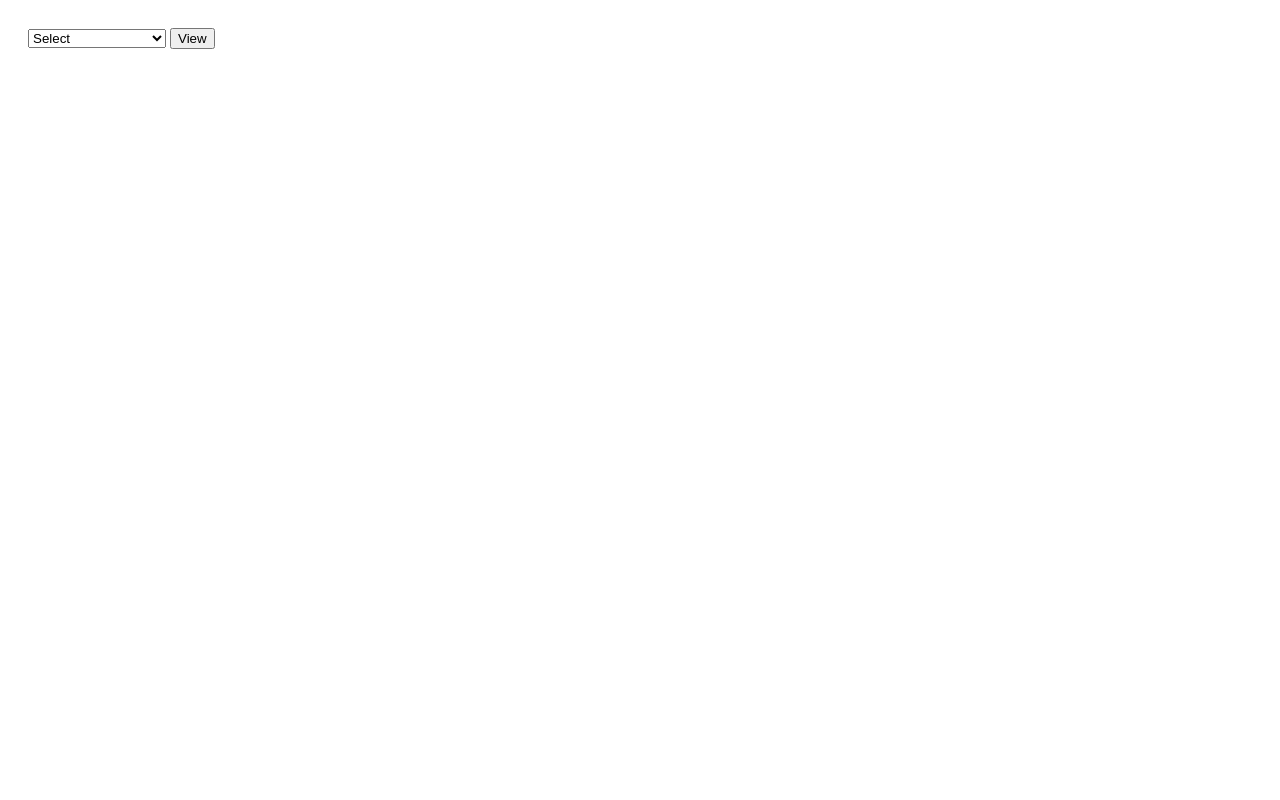
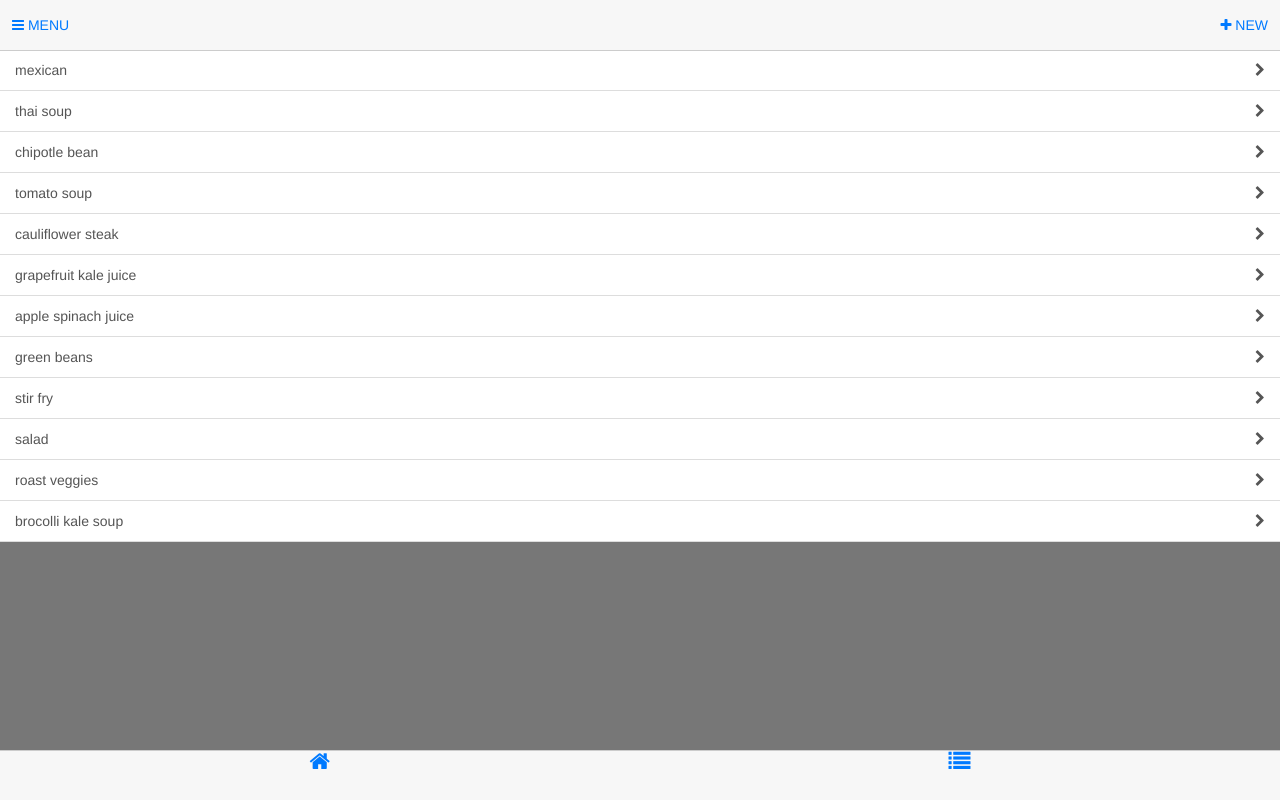
Before and after one commit to pwshugar/recipes, a website: page views/index.html in a window 1280 px wide. Drawn offline with nearby package versions, Linux system fonts and the light colour scheme; some packages are replaced by stand-ins of ours.

Commit message:
new design

```diff
--- a/app.js
+++ b/app.js
@@ -3,6 +3,7 @@ var app = express();
 
 app.set('views', __dirname + '/views');
 app.use('/public', express.static(__dirname + '/public'));
+app.use('/bower_components', express.static(__dirname + '/bower_components'));
 app.engine('html', require('ejs').renderFile);
 
 app.get('/', function(req, res){
--- a/public/data.js
+++ b/public/data.js
@@ -78,8 +78,7 @@ window.recipes = {
  		"carrot": { qty: 3, type: "vegetable" },
  		"zuchini": { qty: 1, type: "vegetable" },
  		"lime": { qty: 1, type: "fruit" }
- 	}
-,
+ 	},
  	"brocolli kale soup": {
  		"brocolli": { qty: 2, type: "vegetable" },
  		"kale": { qty: 1, type: "vegetable" },
--- a/public/recipes.js
+++ b/public/recipes.js
@@ -1,14 +1,31 @@
-angular.module('RecipeApp', [])
+angular.module('RecipeApp', ["ngRoute", "mobile-angular-ui"])
+	.config(function($routeProvider) {
+      $routeProvider
+       //  .when('/', {
+       //  // ...
+       //  })
+	      // .when('/route1', {
+	      //   templateUrl: 'partials/phone-list.html',
+	      //   controller: 'PhoneListCtrl'
+	      // })
+	      // .when('/phones/:phoneId', {
+	      //   templateUrl: 'partials/phone-detail.html',
+	      //   controller: 'PhoneDetailCtrl'
+	      // })
+	      .otherwise({
+	        redirectTo: '/'
+	      });
+  })
 	.controller('RecipeCtrl', function ($scope) {
 	  $scope.recipes = window.recipes;
 	  $scope.recipeList = Object.keys($scope.recipes);
-	  $scope.recipeList.unshift("Select");
+	  // $scope.recipeList.unshift("Select");
 	  $scope.totalRecipe = {};
-	  $scope.selected = "Select";
+	  // $scope.selected = "Select";
 
 	  $scope.view = function(){
 	  	if ($scope.selected === "Select") return;
-	  	if ($scope.recipeList[0] === "Select") $scope.recipeList = $scope.recipeList.slice(1, $scope.recipeList.length)
+	  	// if ($scope.recipeList[0] === "Select") $scope.recipeList = $scope.recipeList.slice(1, $scope.recipeList.length)
 	  	$scope.currentRecipe = angular.copy($scope.recipes[$scope.selected]);
 	  	$scope.currentIngredients = Object.keys($scope.currentRecipe);
 	  };
--- /dev/null
+++ b/public/routes.js
@@ -0,0 +1,6 @@
+angular.module('RecipeApp', ["ngRoute", "mobile-angular-ui"])
+  .config(function($routeProvider) {
+      $routeProvider.when('/', {
+        // ...
+      });
+  });
--- a/views/index.html
+++ b/views/index.html
@@ -1,7 +1,9 @@
-<html ng-app="RecipeApp">
+<!-- <html ng-app="RecipeApp">
 	<head>
 		<link href="https://maxcdn.bootstrapcdn.com/font-awesome/4.2.0/css/font-awesome.min.css" rel="stylesheet">
+		<link rel="stylesheet" href="/bower_components/mobile-angular-ui/dist/css/mobile-angular-ui-base.min.css" />
 		<script src="https://cdnjs.cloudflare.com/ajax/libs/angular.js/1.3.0/angular.min.js"></script>
+		<script src="/bower_components/mobile-angular-ui/dist/js/mobile-angular-ui.min.js"></script>
 		<script src="/public/data.js"></script>
 		<script src="/public/recipes.js"></script>
 	</head>
@@ -34,4 +36,76 @@
 			</div>
 		</div>
 	</body>
+</html> -->
+
+
+
+<html ng-app="RecipeApp">
+	<head>
+		<link href="https://maxcdn.bootstrapcdn.com/font-awesome/4.2.0/css/font-awesome.min.css" rel="stylesheet">
+		<link rel="stylesheet" href="/bower_components/mobile-angular-ui/dist/css/mobile-angular-ui-base.min.css" />
+		<script src="https://cdnjs.cloudflare.com/ajax/libs/angular.js/1.3.0/angular.min.js"></script>
+		<script src="https://cdnjs.cloudflare.com/ajax/libs/angular.js/1.3.0/angular-route.min.js"></script>
+		<script src="/bower_components/mobile-angular-ui/dist/js/mobile-angular-ui.min.js"></script>
+		<script src="/public/data.js"></script>
+		<script src="/public/recipes.js"></script>
+	</head>
+	<body ng-controller="RecipeCtrl">
+		<div class="sidebar sidebar-left" toggleable parent-active-class="sidebar-left-in" id="mainSidebar">
+		  <h1 class="app-name">My App</h1>
+
+		  <div class="scrollable">
+		    <div class="scrollable-content">
+		      <div class="list-group" toggle="off" bubble target="mainSidebar">
+		        <a class="list-group-item" href="#/">Home <i class="fa fa-chevron-right pull-right"></i></a>
+		        <!-- ... -->
+		      </div>
+
+		    </div>
+		  </div>
+		</div>
+
+		<div class="app">
+
+		  <!-- Navbars -->
+		  <div class="navbar navbar-app navbar-absolute-top">
+
+		      <div class="navbar-brand navbar-brand-center" yield-to="title">
+		        <span>My App</span>
+		      </div>
+
+		      <div class="btn-group pull-left">
+		        <div ng-click="toggle('mainSidebar')" class="btn btn-navbar sidebar-toggle">
+		          <i class="fa fa-bars"></i> Menu
+		        </div>
+		      </div>
+
+		      <div class="btn-group pull-right">
+		        <div class="btn btn-navbar">
+		          <i class="fa fa-plus"></i> New
+		        </div>
+		      </div>
+		  </div>
+
+		  <div class="navbar navbar-app navbar-absolute-bottom">
+		    <div class="btn-group justified">
+		      <a href="#/route1" class="btn btn-navbar btn-icon-only"><i class="fa fa-home fa-navbar"></i></a>
+		      <a href="#/route2" class="btn btn-navbar btn-icon-only"><i class="fa fa-list fa-navbar"></i></a>
+		    </div>
+		  </div>
+
+		  <div class="app-body">
+		     <!-- <ng-view class="app-content"></ng-view> -->
+	     <div class="scrollable ng-scope" style="margin-top:50px;">
+				  <div class="scrollable-content">
+				    <div class="list-group">
+				      <a ng-repeat="recipe in recipeList" href="#" class="list-group-item ng-scope ng-binding">
+				        {{recipe}}<i class="fa fa-chevron-right pull-right"></i>
+				      </a>
+				    </div>
+				  </div>
+				</div>
+		  </div>
+		</div>
+	</body>
 </html>
```
